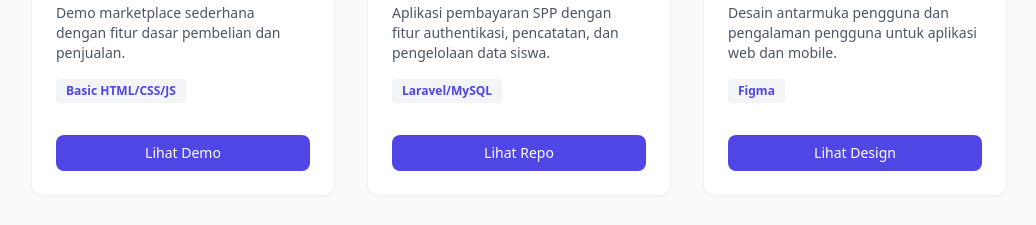
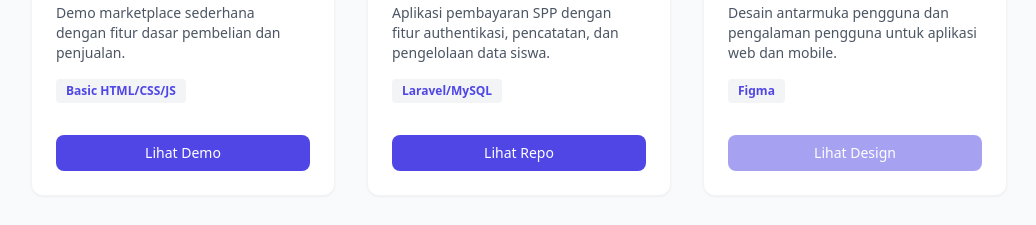
Before and after one commit to HashbiAbdillah/Hashbi-Abdillah-simple-portfolio, a plain HTML site: page index.html in a window 1280 px wide. Shown: the part 1215-1440 px from the top of the page, without its empty margins (121-1157 px from the left). Drawn offline with nearby package versions, Linux system fonts and the light colour scheme.

Commit message:
Disable design link and update its appearance

```diff
--- a/index.html
+++ b/index.html
@@ -105,7 +105,7 @@
                             </div>
                         </div>
                         <div class="px-6 pb-6 pt-2 shrink-0">
-                            <a href="https://www.figma.com/design/BDV3laHiXXDutVIVb1QFYK/uiux?node-id=0-1&t=TvPa5kqc5atnlStT-1" target="_blank" rel="noopener" class="w-full inline-flex justify-center items-center px-4 py-2 bg-brand-light dark:bg-brand-dark text-white dark:text-slate-900 text-sm font-medium rounded-lg hover:bg-blue-600 dark:hover:bg-blue-300 transition-all duration-300 hover:scale-[1.02]">Lihat Design</a>
+                            <a href="#" aria-disabled="true" tabindex="-1" class="w-full inline-flex justify-center items-center px-4 py-2 bg-brand-light dark:bg-brand-dark text-white dark:text-slate-900 text-sm font-medium rounded-lg opacity-50 pointer-events-none cursor-not-allowed transition-all duration-300">Lihat Design</a>
                         </div>
                     </div>
                 </div>
```
